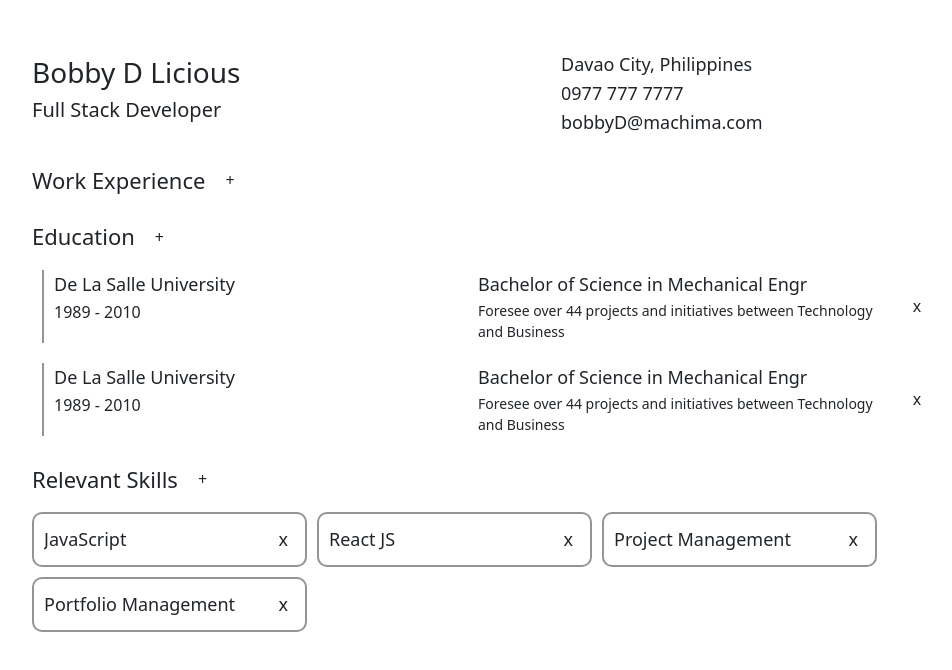
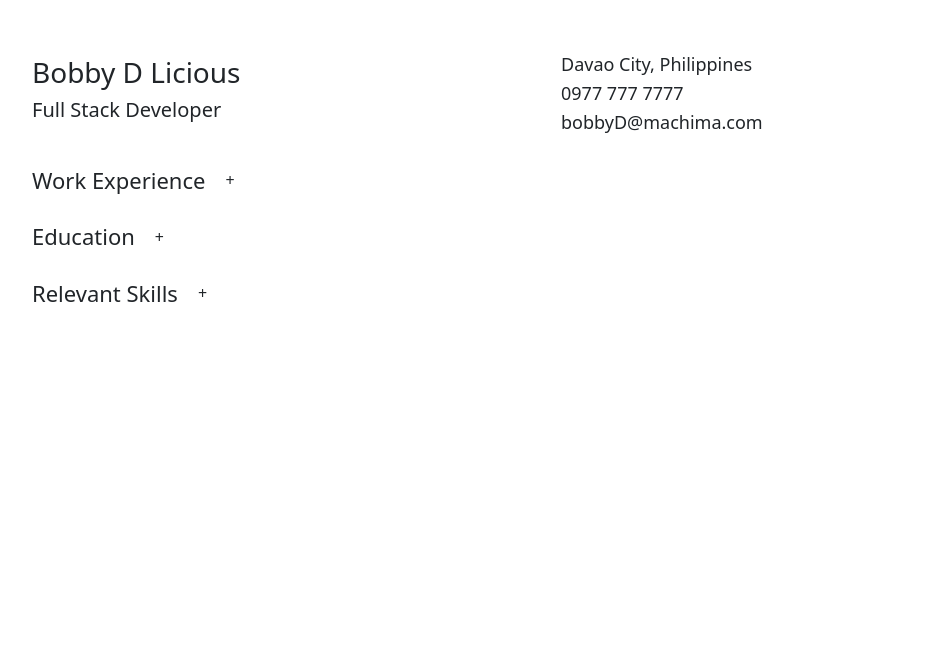
Before and after one commit to jedtap/cv-maker-lite, a React (Create React App) app: page / in a window 1280 px wide. Shown: the top 670 px of the page, without its empty margins (158-1110 px from the left). Built offline with nearby package versions, Linux system fonts and the light colour scheme.

Commit message:
+ beside skills header works. Remove all dummy content

```diff
--- a/src/components/Education.js
+++ b/src/components/Education.js
@@ -74,32 +74,6 @@ class Education extends Component {
           <h2>Education</h2>
           <div onClick={this.educationNewEntry} className="education-add">+</div>
         </div>
-
-        <div className="education-group">
-          <div className="education-left">
-            <input className="form-control-plaintext education-subtitle" type="text" placeholder="University/College Name" value="De La Salle University" />
-            <input className="form-control-plaintext education-caption" type="text" placeholder="YEAR - YEAR" value="1989 - 2010" />
-          </div>
-          <div className="education-right">
-            <input className="form-control-plaintext education-subtitle" type="text" placeholder="Degree/Certificate Received" value="Bachelor of Science in Mechanical Engr" />
-            <textarea className="form-control-plaintext" placeholder="Showcase your achievements here!" rows="2" value="Foresee over 44 projects and initiatives between Technology and Business" />
-          </div>
-          <div className="education-delete"> x </div>
-        </div>
-
-        <div className="education-group">
-          <div className="education-left">
-            <input className="form-control-plaintext education-subtitle" type="text" placeholder="University/College Name" value="De La Salle University" />
-            <input className="form-control-plaintext education-caption" type="text" placeholder="YEAR - YEAR" value="1989 - 2010" />
-          </div>
-          <div className="education-right">
-            <input className="form-control-plaintext education-subtitle" type="text" placeholder="Degree/Certificate Received" value="Bachelor of Science in Mechanical Engr" />
-            <textarea className="form-control-plaintext" placeholder="Showcase your achievements here!" rows="2" value="Foresee over 44 projects and initiatives between Technology and Business" />
-          </div>
-          <div className="education-delete"> x </div>
-
-        </div>
-
       </div>
     );
   }
--- a/src/components/Skills.js
+++ b/src/components/Skills.js
@@ -2,33 +2,41 @@ import React, { Component } from "react";
 import '../styles/Skills.css';
 
 class Skills extends Component {
+
+  skillsNewEntry = () => {
+    // Goal is to generate this DOM:
+    // <span>
+    //   <input className="form-control-plaintext" type="text" placeholder="Your Skill Here"/>
+    //   <div className="skills-delete"> x </div>
+    // </span>
+
+    const skillsSection = document.querySelector(".skills-group");
+    let skillsSpan, skillsInput, skillsDelete;
+    skillsSpan = document.createElement("span");
+
+    skillsInput = document.createElement("input");
+    skillsInput.setAttribute("class","form-control-plaintext");
+    skillsInput.setAttribute("type","text");
+    skillsInput.setAttribute("placeholder","Your Skill Here");
+
+    skillsDelete = document.createElement("div");
+    skillsDelete.appendChild(document.createTextNode(" x "));
+    skillsDelete.setAttribute("class","skills-delete");
+
+    skillsSpan.appendChild(skillsInput);
+    skillsSpan.appendChild(skillsDelete);
+    skillsSection.appendChild(skillsSpan);
+  };
+
 
   render() {
     return (
       <div className="skills">
         <div className="skills-header">
           <h2>Relevant Skills</h2>
-          <div className="skills-add">+</div>
+          <div onClick={this.skillsNewEntry}  className="skills-add">+</div>
         </div>
-
-        <div className="skills-group">
-          <span>
-            <input className="form-control-plaintext" type="text" placeholder="Your Skill Here" value="JavaScript" />
-            <div className="skills-delete"> x </div>
-          </span>
-          <span>
-            <input className="form-control-plaintext" type="text" placeholder="Your Skill Here" value="React JS" />
-            <div className="skills-delete"> x </div>
-          </span>
-          <span>
-            <input className="form-control-plaintext" type="text" placeholder="Your Skill Here" value="Project Management" />
-            <div className="skills-delete"> x </div>
-          </span>
-          <span>
-            <input className="form-control-plaintext" type="text" placeholder="Your Skill Here" value="Portfolio Management" />
-            <div className="skills-delete"> x </div>
-          </span>
-        </div>
+        <div className="skills-group"></div>
       </div>
     );
   }
```
